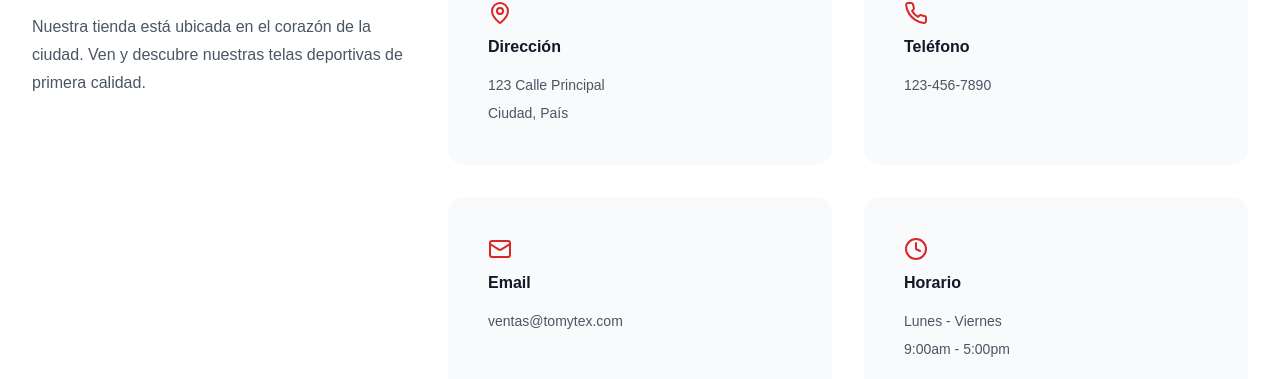
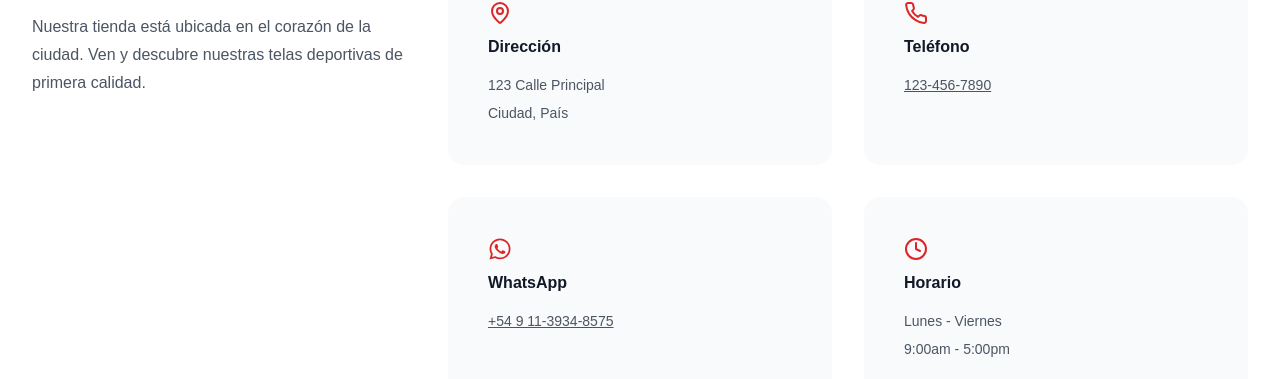
Before and after one commit to EfraquinDevelopment/tomytex-new, a Next.js app: page /contacto in a window 1280 px wide. Shown: the part 651-1030 px from the top of the page. Built offline with nearby package versions, Linux system fonts and the light colour scheme; no server answers.

Commit message:
whatsapp contac

```diff
--- a/package.json
+++ b/package.json
@@ -20,6 +20,7 @@
     "nextjs-toploader": "^3.7.15",
     "react": "^18",
     "react-dom": "^18",
+    "react-icons": "^5.3.0",
     "react-responsive-carousel": "^3.2.23"
   },
   "devDependencies": {
--- a/src/app/(main)/contacto/components/contact-info.tsx
+++ b/src/app/(main)/contacto/components/contact-info.tsx
@@ -1,5 +1,6 @@
-import { Mail, Phone, Clock, MapPin } from "lucide-react";
+import { Phone, Clock, MapPin } from "lucide-react";
 import { contactInfo } from "@/data/contact.json";
+import { FaWhatsapp } from "react-icons/fa";
 
 const ContactInfo = () => (
   <div className="bg-white py-24 sm:py-32">
@@ -32,7 +33,11 @@ const ContactInfo = () => (
               </h3>
               <dl className="mt-3 space-y-1 text-sm leading-6 text-gray-600">
                 <dd>
-                  <a className="hover:text-red-600" href="tel:+34912345678">
+                  <a
+                    className="hover:text-red-600 underline"
+                    href="tel:+34912345678"
+                    target="_blank"
+                  >
                     {contactInfo.phoneSection.phone1}
                   </a>
                 </dd>
@@ -40,16 +45,17 @@ const ContactInfo = () => (
             </div>
             <div className="rounded-2xl bg-gray-50 p-10">
               <h3 className="text-base font-semibold leading-7 text-gray-900">
-                <Mail className="h-6 w-6 text-red-600 mb-2" />
-                {contactInfo.emailSection.title}
+                <FaWhatsapp className="h-6 w-6 text-red-600 mb-2" />
+                {contactInfo.whatsAppSection.title}
               </h3>
               <dl className="mt-3 space-y-1 text-sm leading-6 text-gray-600">
                 <dd>
                   <a
-                    className="hover:text-red-600"
+                    className="hover:text-red-600 underline"
                     href="mailto:ventas@tomytex.com"
+                    target="_blank"
                   >
-                    {contactInfo.emailSection.email1}
+                    {contactInfo.whatsAppSection.phone}
                   </a>
                 </dd>
               </dl>
--- a/src/data/contact.json
+++ b/src/data/contact.json
@@ -19,9 +19,10 @@
       "title": "Teléfono",
       "phone1": "123-456-7890"
     },
-    "emailSection": {
-      "title": "Email",
-      "email1": "ventas@tomytex.com"
+    "whatsAppSection": {
+      "title": "WhatsApp",
+      "phone": "+54 9 11-3934-8575",
+      "link": "https://wa.me/message/4AQMDTX5C6VWF1"
     },
     "hoursSection": {
       "title": "Horario",
```
Also changed, not shown: 1 other file (tests, documents, lock files or other folders).
